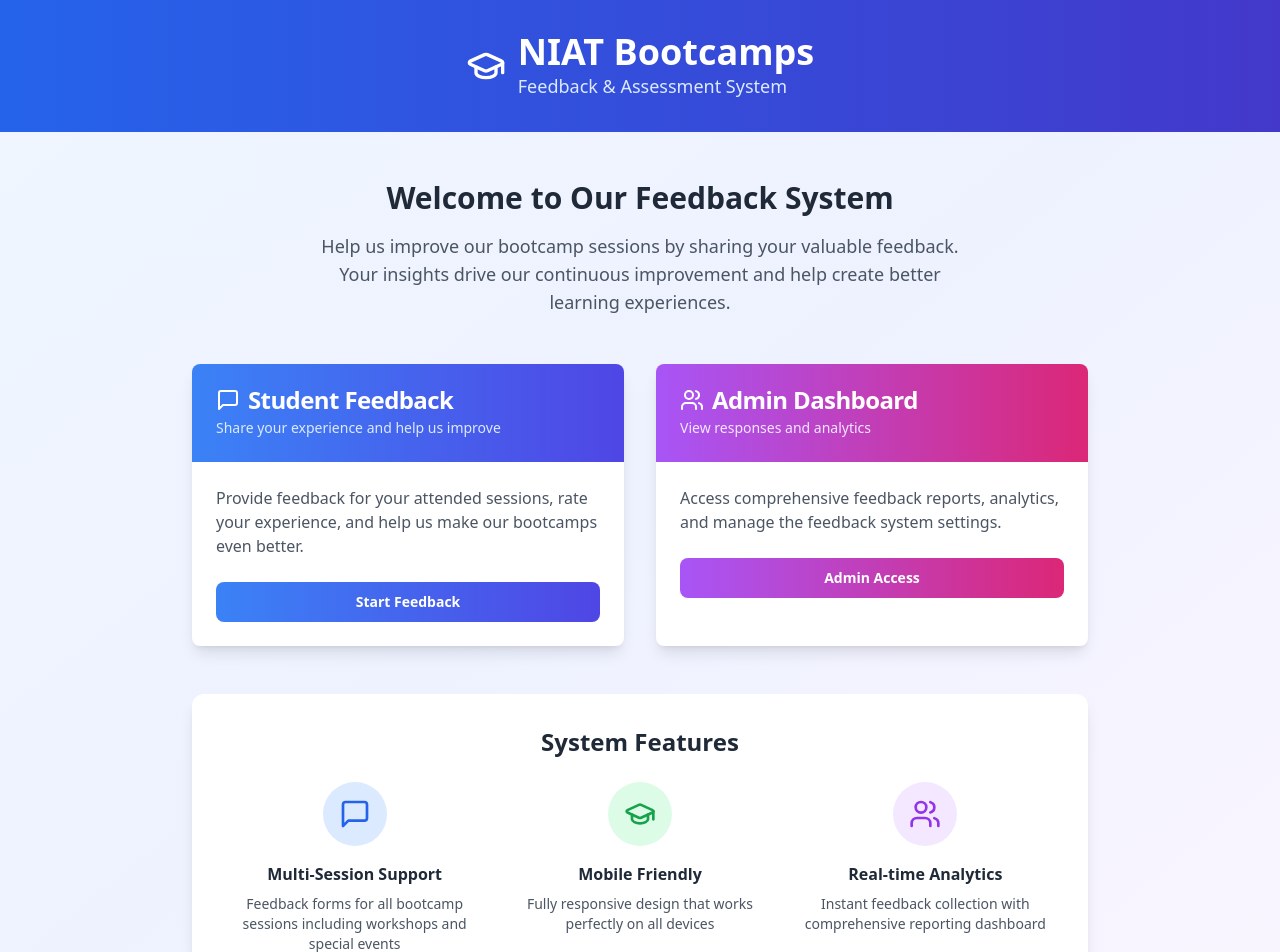
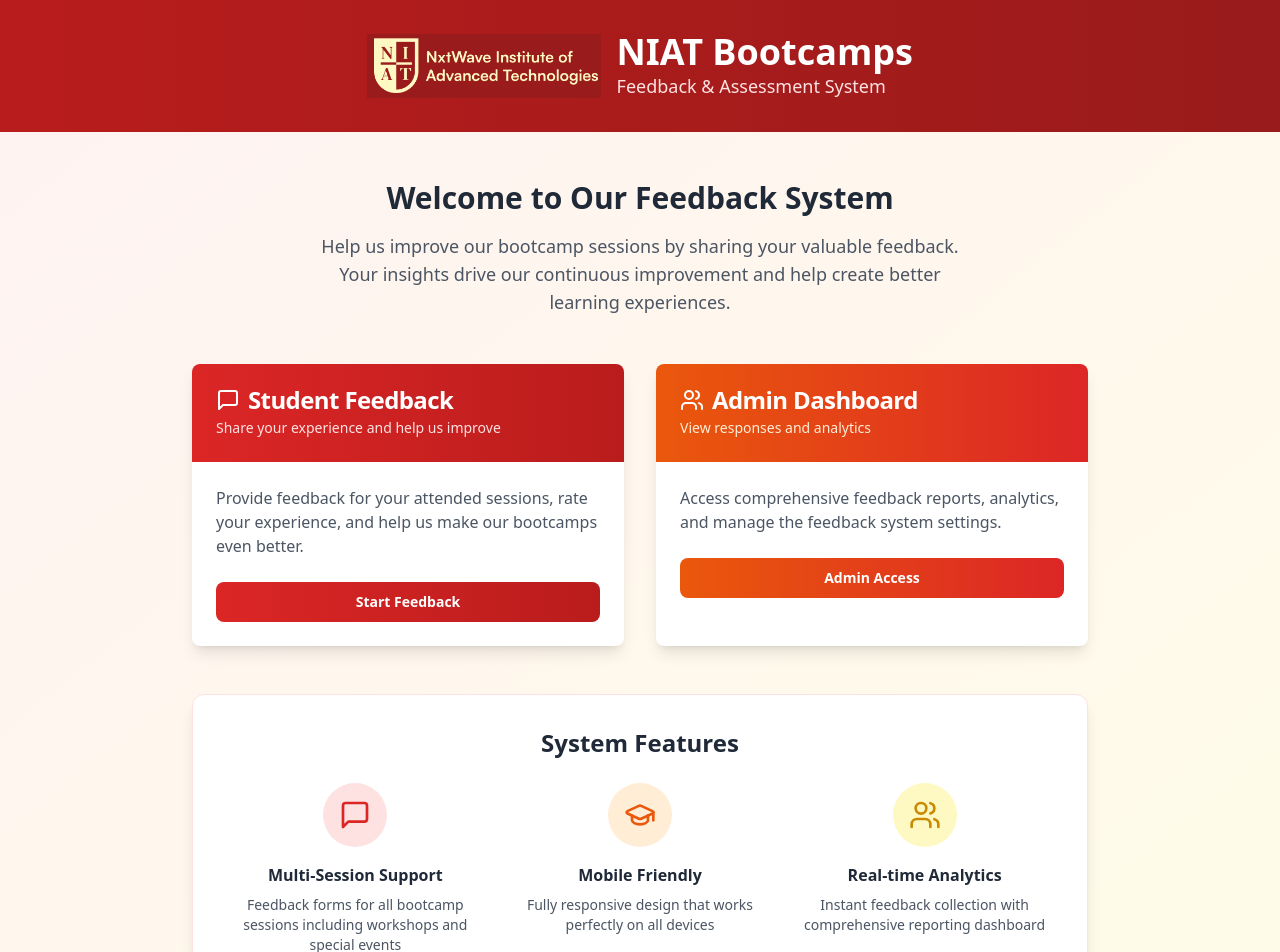
Before and after one commit to charanyarra/niat-dashboard, a React (Vite) app: page / in a window 1280 px wide. Shown: the top 952 px of the page. Built offline with nearby package versions, Linux system fonts and the light colour scheme.

Commit message:
feat: Apply NIAT theme and logo
Updated the application's theme to match the NIAT color palette and added the NIAT logo for a more professional look.

```diff
--- a/src/components/FeedbackFormLayout.tsx
+++ b/src/components/FeedbackFormLayout.tsx
@@ -66,7 +66,7 @@ const FeedbackFormLayout = ({ sessionTitle, sessionDescription, children, onSubm
 
   if (isSubmitted) {
     return (
-      <div className="min-h-screen bg-gradient-to-br from-green-50 via-blue-50 to-indigo-50 flex items-center justify-center">
+      <div className="min-h-screen bg-gradient-to-br from-red-50 via-orange-50 to-yellow-50 flex items-center justify-center">
         <Card className="max-w-md mx-auto shadow-xl border-0">
           <CardContent className="p-8 text-center">
             <CheckCircle className="h-16 w-16 text-green-500 mx-auto mb-4" />
@@ -76,12 +76,12 @@ const FeedbackFormLayout = ({ sessionTitle, sessionDescription, children, onSubm
             </p>
             <div className="space-y-3">
               <Link to="/session-selector">
-                <Button className="w-full bg-blue-500 hover:bg-blue-600">
+                <Button className="w-full bg-red-600 hover:bg-red-700">
                   Submit Another Feedback
                 </Button>
               </Link>
               <Link to="/">
-                <Button variant="outline" className="w-full">
+                <Button variant="outline" className="w-full border-red-200 text-red-700 hover:bg-red-50">
                   Back to Home
                 </Button>
               </Link>
@@ -93,20 +93,24 @@ const FeedbackFormLayout = ({ sessionTitle, sessionDescription, children, onSubm
   }
 
   return (
-    <div className="min-h-screen bg-gradient-to-br from-blue-50 via-indigo-50 to-purple-50">
+    <div className="min-h-screen bg-gradient-to-br from-red-50 via-orange-50 to-yellow-50">
       {/* Header */}
-      <div className="bg-gradient-to-r from-blue-600 to-indigo-700 text-white py-6">
+      <div className="bg-gradient-to-r from-red-700 to-red-800 text-white py-6">
         <div className="container mx-auto px-4">
           <div className="flex items-center justify-between">
-            <Link to="/session-selector" className="flex items-center space-x-2 hover:text-blue-200 transition-colors">
+            <Link to="/session-selector" className="flex items-center space-x-2 hover:text-red-200 transition-colors">
               <ArrowLeft className="h-5 w-5" />
               <span>Back to Session Selector</span>
             </Link>
             <div className="flex items-center space-x-3">
-              <GraduationCap className="h-8 w-8" />
+              <img
+                src="/lovable-uploads/8b444953-4cf5-4245-a883-10795b1e23c3.png"
+                alt="NIAT Logo"
+                className="h-12 w-auto"
+              />
               <div>
                 <h1 className="text-2xl font-bold">{sessionTitle}</h1>
-                <p className="text-blue-100">Feedback Form</p>
+                <p className="text-red-100">Feedback Form</p>
               </div>
             </div>
           </div>
@@ -117,8 +121,8 @@ const FeedbackFormLayout = ({ sessionTitle, sessionDescription, children, onSubm
       <div className="container mx-auto px-4 py-8">
         <div className="max-w-3xl mx-auto">
           {/* User Info Display */}
-          <Card className="mb-6 shadow-lg border-0">
-            <CardContent className="p-4 bg-gradient-to-r from-gray-50 to-gray-100">
+          <Card className="mb-6 shadow-lg border-0 border-red-100">
+            <CardContent className="p-4 bg-gradient-to-r from-red-50 to-orange-50">
               <div className="flex flex-wrap gap-4 text-sm">
                 <div><strong>Name:</strong> {userInfo.name}</div>
                 <div><strong>Email:</strong> {userInfo.email}</div>
@@ -128,10 +132,10 @@ const FeedbackFormLayout = ({ sessionTitle, sessionDescription, children, onSubm
           </Card>
 
           {/* Feedback Form */}
-          <Card className="shadow-xl border-0">
-            <CardHeader className="bg-gradient-to-r from-blue-500 to-indigo-600 text-white rounded-t-lg">
+          <Card className="shadow-xl border-0 border-red-100">
+            <CardHeader className="bg-gradient-to-r from-red-600 to-red-700 text-white rounded-t-lg">
               <CardTitle className="text-2xl">{sessionTitle} Feedback</CardTitle>
-              <CardDescription className="text-blue-100">
+              <CardDescription className="text-red-100">
                 {sessionDescription}
               </CardDescription>
             </CardHeader>
@@ -141,7 +145,7 @@ const FeedbackFormLayout = ({ sessionTitle, sessionDescription, children, onSubm
 
                 <Button
                   type="submit"
-                  className="w-full bg-gradient-to-r from-blue-500 to-indigo-600 hover:from-blue-600 hover:to-indigo-700 text-white font-semibold py-3 rounded-lg transition-all duration-300 transform hover:scale-105"
+                  className="w-full bg-gradient-to-r from-red-600 to-red-700 hover:from-red-700 hover:to-red-800 text-white font-semibold py-3 rounded-lg transition-all duration-300 transform hover:scale-105"
                 >
                   Submit Feedback
                 </Button>
--- a/src/index.css
+++ b/src/index.css
@@ -1,3 +1,4 @@
+
 @tailwind base;
 @tailwind components;
 @tailwind utilities;
@@ -17,8 +18,8 @@ All colors MUST be HSL.
     --popover: 0 0% 100%;
     --popover-foreground: 222.2 84% 4.9%;
 
-    --primary: 222.2 47.4% 11.2%;
-    --primary-foreground: 210 40% 98%;
+    --primary: 0 73% 41%;
+    --primary-foreground: 0 0% 98%;
 
     --secondary: 210 40% 96.1%;
     --secondary-foreground: 222.2 47.4% 11.2%;
@@ -26,33 +27,26 @@ All colors MUST be HSL.
     --muted: 210 40% 96.1%;
     --muted-foreground: 215.4 16.3% 46.9%;
 
-    --accent: 210 40% 96.1%;
-    --accent-foreground: 222.2 47.4% 11.2%;
+    --accent: 16 100% 66%;
+    --accent-foreground: 0 0% 9%;
 
     --destructive: 0 84.2% 60.2%;
     --destructive-foreground: 210 40% 98%;
 
     --border: 214.3 31.8% 91.4%;
     --input: 214.3 31.8% 91.4%;
-    --ring: 222.2 84% 4.9%;
+    --ring: 0 73% 41%;
 
     --radius: 0.5rem;
 
     --sidebar-background: 0 0% 98%;
-
     --sidebar-foreground: 240 5.3% 26.1%;
-
-    --sidebar-primary: 240 5.9% 10%;
-
+    --sidebar-primary: 0 73% 41%;
     --sidebar-primary-foreground: 0 0% 98%;
-
     --sidebar-accent: 240 4.8% 95.9%;
-
     --sidebar-accent-foreground: 240 5.9% 10%;
-
     --sidebar-border: 220 13% 91%;
-
-    --sidebar-ring: 217.2 91.2% 59.8%;
+    --sidebar-ring: 0 73% 41%;
   }
 
   .dark {
@@ -65,8 +59,8 @@ All colors MUST be HSL.
     --popover: 222.2 84% 4.9%;
     --popover-foreground: 210 40% 98%;
 
-    --primary: 210 40% 98%;
-    --primary-foreground: 222.2 47.4% 11.2%;
+    --primary: 0 73% 41%;
+    --primary-foreground: 0 0% 98%;
 
     --secondary: 217.2 32.6% 17.5%;
     --secondary-foreground: 210 40% 98%;
@@ -74,23 +68,23 @@ All colors MUST be HSL.
     --muted: 217.2 32.6% 17.5%;
     --muted-foreground: 215 20.2% 65.1%;
 
-    --accent: 217.2 32.6% 17.5%;
-    --accent-foreground: 210 40% 98%;
+    --accent: 16 100% 66%;
+    --accent-foreground: 0 0% 9%;
 
     --destructive: 0 62.8% 30.6%;
     --destructive-foreground: 210 40% 98%;
 
     --border: 217.2 32.6% 17.5%;
     --input: 217.2 32.6% 17.5%;
-    --ring: 212.7 26.8% 83.9%;
+    --ring: 0 73% 41%;
     --sidebar-background: 240 5.9% 10%;
     --sidebar-foreground: 240 4.8% 95.9%;
-    --sidebar-primary: 224.3 76.3% 48%;
+    --sidebar-primary: 0 73% 41%;
     --sidebar-primary-foreground: 0 0% 100%;
     --sidebar-accent: 240 3.7% 15.9%;
     --sidebar-accent-foreground: 240 4.8% 95.9%;
     --sidebar-border: 240 3.7% 15.9%;
-    --sidebar-ring: 217.2 91.2% 59.8%;
+    --sidebar-ring: 0 73% 41%;
   }
 }
 
--- a/src/pages/Index.tsx
+++ b/src/pages/Index.tsx
@@ -6,15 +6,19 @@ import { GraduationCap, MessageSquare, Users } from "lucide-react";
 
 const Index = () => {
   return (
-    <div className="min-h-screen bg-gradient-to-br from-blue-50 via-indigo-50 to-purple-50">
+    <div className="min-h-screen bg-gradient-to-br from-red-50 via-orange-50 to-yellow-50">
       {/* Header */}
-      <div className="bg-gradient-to-r from-blue-600 to-indigo-700 text-white py-8">
+      <div className="bg-gradient-to-r from-red-700 to-red-800 text-white py-8">
         <div className="container mx-auto px-4">
-          <div className="flex items-center justify-center space-x-3">
-            <GraduationCap className="h-10 w-10" />
+          <div className="flex items-center justify-center space-x-4">
+            <img
+              src="/lovable-uploads/8b444953-4cf5-4245-a883-10795b1e23c3.png"
+              alt="NIAT Logo"
+              className="h-16 w-auto"
+            />
             <div>
               <h1 className="text-3xl md:text-4xl font-bold">NIAT Bootcamps</h1>
-              <p className="text-blue-100 text-lg">Feedback & Assessment System</p>
+              <p className="text-red-100 text-lg">Feedback & Assessment System</p>
             </div>
           </div>
         </div>
@@ -38,12 +42,12 @@ const Index = () => {
           <div className="grid md:grid-cols-2 gap-8 mb-12">
             {/* Student Feedback Card */}
             <Card className="hover:shadow-xl transition-all duration-300 transform hover:scale-105 border-0 shadow-lg">
-              <CardHeader className="bg-gradient-to-r from-blue-500 to-indigo-600 text-white rounded-t-lg">
+              <CardHeader className="bg-gradient-to-r from-red-600 to-red-700 text-white rounded-t-lg">
                 <CardTitle className="flex items-center space-x-2">
                   <MessageSquare className="h-6 w-6" />
                   <span>Student Feedback</span>
                 </CardTitle>
-                <CardDescription className="text-blue-100">
+                <CardDescription className="text-red-100">
                   Share your experience and help us improve
                 </CardDescription>
               </CardHeader>
@@ -53,7 +57,7 @@ const Index = () => {
                   and help us make our bootcamps even better.
                 </p>
                 <Link to="/session-selector">
-                  <Button className="w-full bg-gradient-to-r from-blue-500 to-indigo-600 hover:from-blue-600 hover:to-indigo-700 text-white font-semibold py-3 rounded-lg transition-all duration-300">
+                  <Button className="w-full bg-gradient-to-r from-red-600 to-red-700 hover:from-red-700 hover:to-red-800 text-white font-semibold py-3 rounded-lg transition-all duration-300">
                     Start Feedback
                   </Button>
                 </Link>
@@ -62,12 +66,12 @@ const Index = () => {
 
             {/* Admin Access Card */}
             <Card className="hover:shadow-xl transition-all duration-300 transform hover:scale-105 border-0 shadow-lg">
-              <CardHeader className="bg-gradient-to-r from-purple-500 to-pink-600 text-white rounded-t-lg">
+              <CardHeader className="bg-gradient-to-r from-orange-600 to-red-600 text-white rounded-t-lg">
                 <CardTitle className="flex items-center space-x-2">
                   <Users className="h-6 w-6" />
                   <span>Admin Dashboard</span>
                 </CardTitle>
-                <CardDescription className="text-purple-100">
+                <CardDescription className="text-orange-100">
                   View responses and analytics
                 </CardDescription>
               </CardHeader>
@@ -77,7 +81,7 @@ const Index = () => {
                   the feedback system settings.
                 </p>
                 <Link to="/admin">
-                  <Button className="w-full bg-gradient-to-r from-purple-500 to-pink-600 hover:from-purple-600 hover:to-pink-700 text-white font-semibold py-3 rounded-lg transition-all duration-300">
+                  <Button className="w-full bg-gradient-to-r from-orange-600 to-red-600 hover:from-orange-700 hover:to-red-700 text-white font-semibold py-3 rounded-lg transition-all duration-300">
                     Admin Access
                   </Button>
                 </Link>
@@ -86,14 +90,14 @@ const Index = () => {
           </div>
 
           {/* Features Section */}
-          <div className="bg-white rounded-xl shadow-lg p-8">
+          <div className="bg-white rounded-xl shadow-lg p-8 border border-red-100">
             <h3 className="text-2xl font-bold text-gray-800 mb-6 text-center">
               System Features
             </h3>
             <div className="grid md:grid-cols-3 gap-6">
               <div className="text-center">
-                <div className="bg-blue-100 rounded-full w-16 h-16 flex items-center justify-center mx-auto mb-4">
-                  <MessageSquare className="h-8 w-8 text-blue-600" />
+                <div className="bg-red-100 rounded-full w-16 h-16 flex items-center justify-center mx-auto mb-4">
+                  <MessageSquare className="h-8 w-8 text-red-600" />
                 </div>
                 <h4 className="font-semibold text-gray-800 mb-2">Multi-Session Support</h4>
                 <p className="text-gray-600 text-sm">
@@ -101,8 +105,8 @@ const Index = () => {
                 </p>
               </div>
               <div className="text-center">
-                <div className="bg-green-100 rounded-full w-16 h-16 flex items-center justify-center mx-auto mb-4">
-                  <GraduationCap className="h-8 w-8 text-green-600" />
+                <div className="bg-orange-100 rounded-full w-16 h-16 flex items-center justify-center mx-auto mb-4">
+                  <GraduationCap className="h-8 w-8 text-orange-600" />
                 </div>
                 <h4 className="font-semibold text-gray-800 mb-2">Mobile Friendly</h4>
                 <p className="text-gray-600 text-sm">
@@ -110,8 +114,8 @@ const Index = () => {
                 </p>
               </div>
               <div className="text-center">
-                <div className="bg-purple-100 rounded-full w-16 h-16 flex items-center justify-center mx-auto mb-4">
-                  <Users className="h-8 w-8 text-purple-600" />
+                <div className="bg-yellow-100 rounded-full w-16 h-16 flex items-center justify-center mx-auto mb-4">
+                  <Users className="h-8 w-8 text-yellow-600" />
                 </div>
                 <h4 className="font-semibold text-gray-800 mb-2">Real-time Analytics</h4>
                 <p className="text-gray-600 text-sm">
```
Also changed, not shown: public/lovable-uploads/8b444953-4cf5-4245-a883-10795b1e23c3.png (added).
